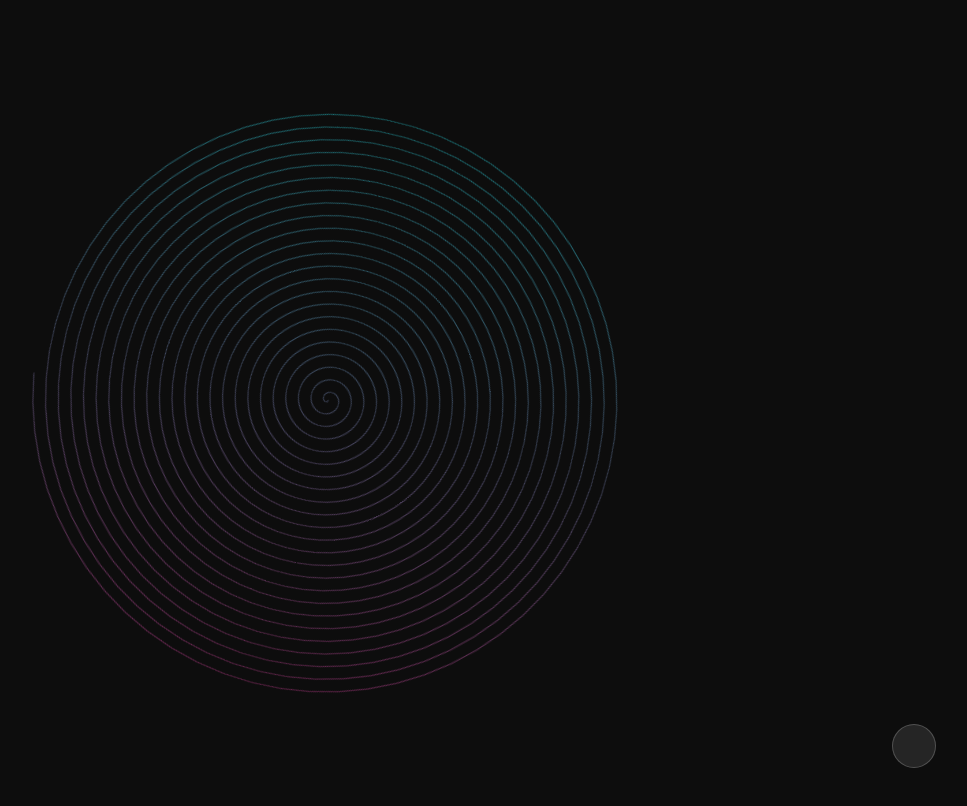
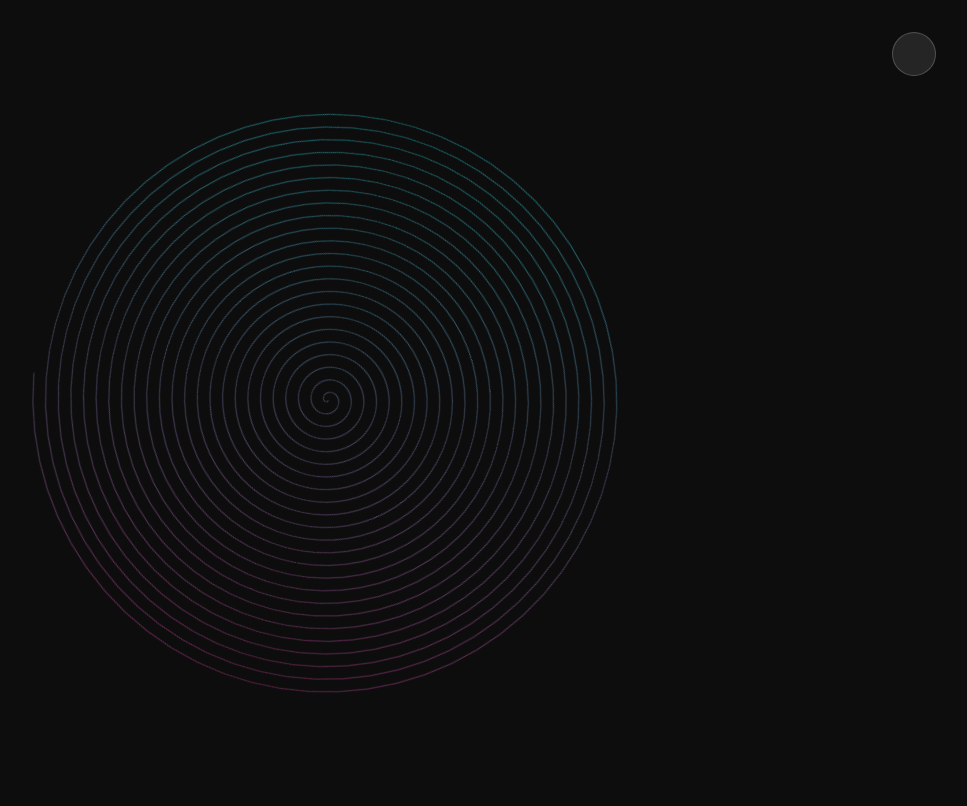
Before and after one commit to axetalawa/idlemechanics, a website: page simulations/geometry/archimidean/archimidean.html in a window 1280 px wide. Shown: the top 806 px of the page, without its empty margins (312-1279 px from the left). Drawn offline with nearby package versions, Linux system fonts and the light colour scheme.

Commit message:
Update archimidean.html

```diff
--- a/simulations/geometry/archimidean/archimidean.html
+++ b/simulations/geometry/archimidean/archimidean.html
@@ -43,7 +43,7 @@
         }
         #mode-toggle {
             position: fixed;
-            bottom: 2rem;
+            top: 2rem; /* Moved from bottom */
             right: 2rem;
             background-color: rgba(255, 255, 255, 0.1);
             border: 1px solid rgba(255, 255, 255, 0.2);
```
